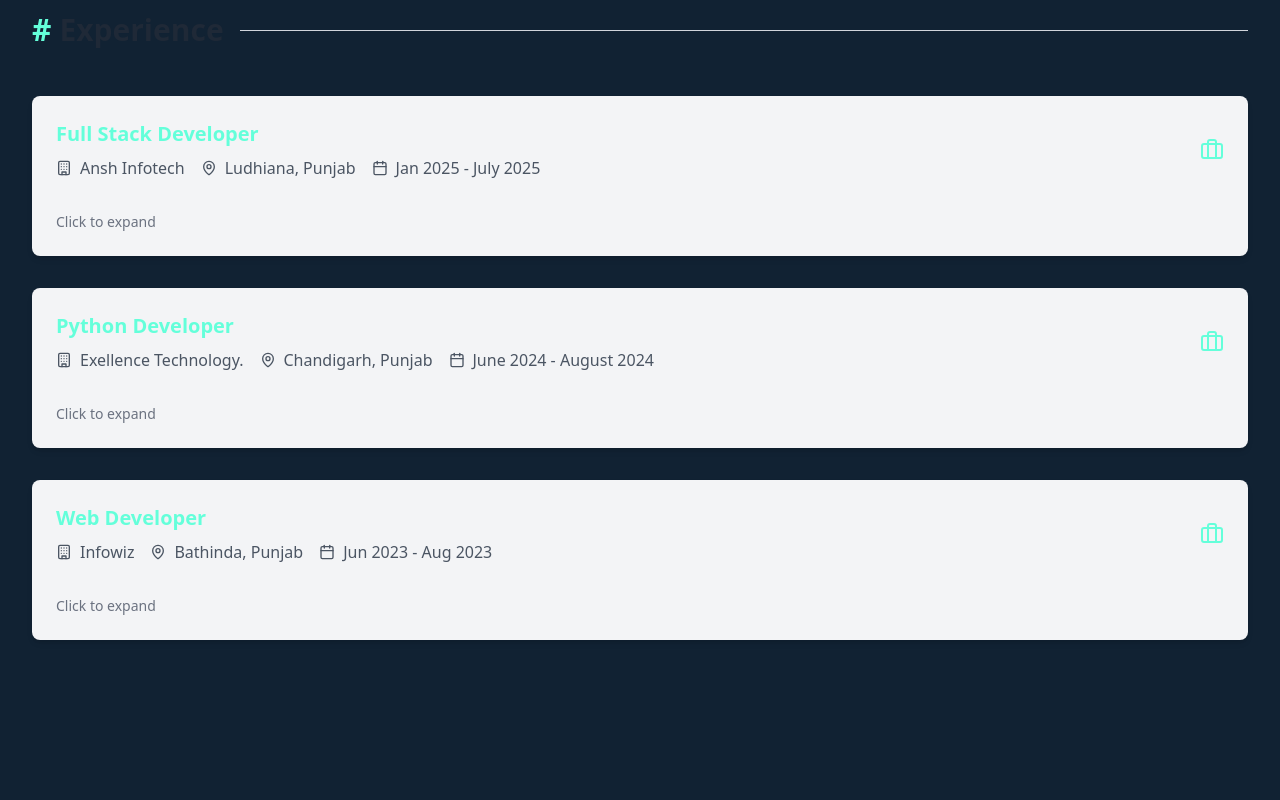
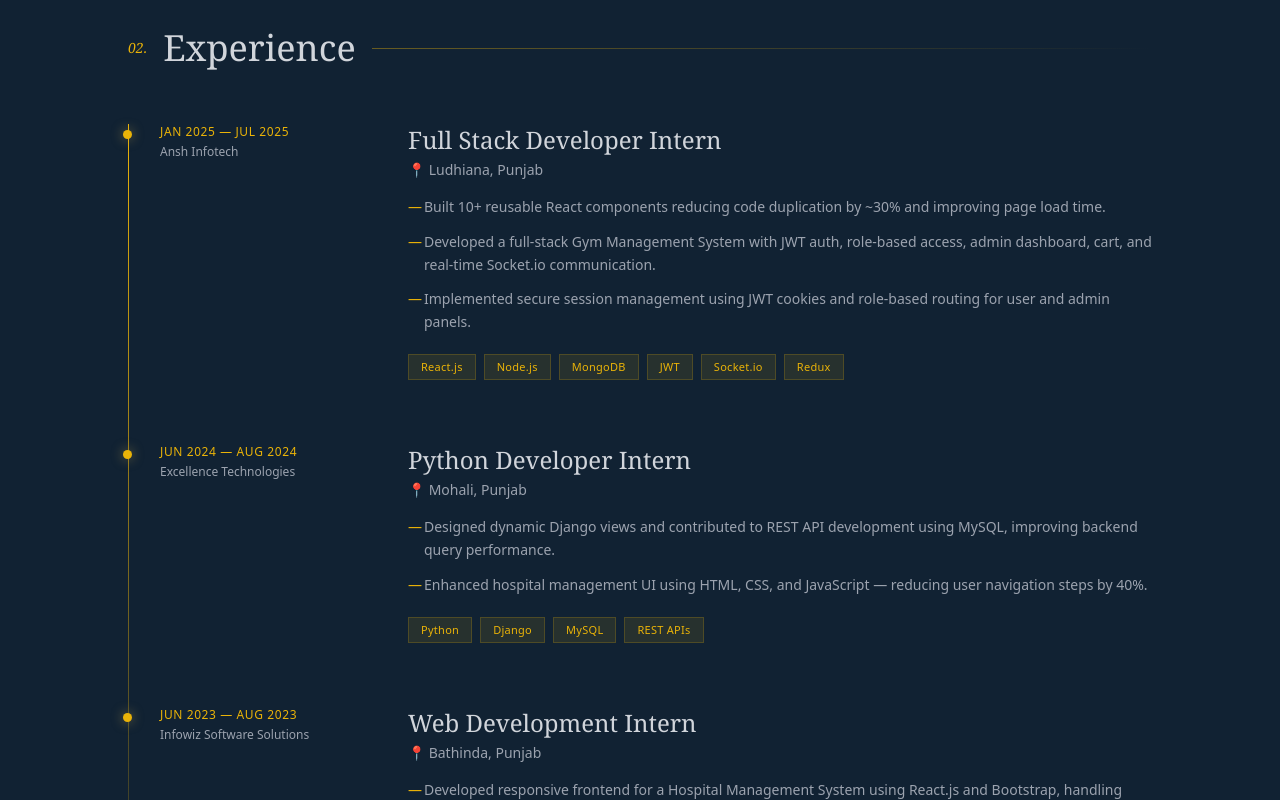
Before and after one commit to Narinder098/Ns-Portfolio, a React (Vite) app in the folder Frontend/: page / in a window 1280 px wide. Shown: the part 1640-2440 px from the top of the page. Built offline with nearby package versions, Linux system fonts and the light colour scheme.

Commit message:
Update Experience section with improved content

```diff
--- a/Frontend/src/Components/Experience.jsx
+++ b/Frontend/src/Components/Experience.jsx
@@ -1,127 +1,72 @@
-import React, { useState } from 'react';
-import { motion } from 'framer-motion';
-import { Briefcase, Calendar, MapPin, Building } from 'lucide-react';
+import React from "react";
+import { experiences } from "../data/experience";
 
-const experiences = [
-  {
-    id: 1,
-    role: 'Full Stack Developer',
-    company: 'Ansh Infotech',
-    location: 'Ludhiana, Punjab',
-    duration: 'Jan 2025 - July 2025',
-    description: [
-      'Led a team of 5 developers in building a cloud-based enterprise solution',
-      'Improved application performance by 40% through code optimization',
-      'Implemented CI/CD pipeline reducing deployment time by 60%',
-      'Architected microservices infrastructure handling 1M+ daily requests'
-    ],
-    tech: ['React', 'Redux', 'Node.js', 'Express', 'JWT', 'MongoDB',]
-  },
-  {
-    id: 2,
-    role: 'Python Developer',
-    company: 'Exellence Technology.',
-    location: 'Chandigarh, Punjab',
-    duration: 'June 2024 - August 2024',
-    description: [
-      'Developed and maintained 10+ client-facing web applications',
-      'Reduced server costs by 30% through infrastructure optimization',
-      'Implemented real-time analytics dashboard for 100K+ daily users',
-      'Led migration from monolith to microservices architecture'
-    ],
-    tech: ['Pyhton', 'Django', 'SQLlite3', 'MySQL',]
-  },
-  {
-    id: 3,
-    role: 'Web Developer',
-    company: 'Infowiz',
-    location: 'Bathinda, Punjab',
-    duration: 'Jun 2023 - Aug 2023',
-    description: [
-      'Built responsive web applications using modern JavaScript frameworks',
-      'Improved website load times by 50% through optimization techniques',
-      'Developed reusable component library used across 20+ projects',
-      'Mentored junior developers in frontend best practices'
-    ],
-    tech: ['Html', 'CSS', 'JavaScript', 'Node.js', 'MongoDb',]
-  }
-];
+export default function Experience() {
+  return (
+    <section
+      id="Experience"
+      className="relative z-10 max-w-6xl mx-auto px-6 md:px-16 py-24">
+      {/* HEADER */}
+      <div className="flex items-center gap-4 mb-14">
+        <span className="text-yellow-500 font-serif text-sm italic">02.</span>
+        <h2 className="font-serif text-3xl md:text-4xl">Experience</h2>
+        <div className="flex-1 h-[1px] bg-gradient-to-r from-yellow-500/40 to-transparent"></div>
+      </div>
 
-export const Experience = () => {
-  const [selectedId, setSelectedId] = useState(null);
+      {/* TIMELINE */}
+      <div className="relative">
+        <div className="absolute left-0 top-0 bottom-0 w-[1px] bg-gradient-to-b from-yellow-500 to-yellow-500/10"></div>
 
-  return (
-    <section id="Experience" className="py-20 px-4 sm:px-6 lg:px-8">
-      <div className="max-w-7xl mx-auto">
-        <h2 className="text-3xl font-bold mb-12 text-gray-800 dark:text-gray-200 flex items-center">
-          <span className="text-[#64ffda] mr-2">#</span> Experience
-          <div className="flex-1 ml-4 h-px bg-gray-300 dark:bg-gray-700"></div>
-        </h2>
+        <div className="space-y-16">
+          {experiences.map((exp, index) => (
+            <div
+              key={index}
+              className="relative grid md:grid-cols-[200px_1fr] gap-6 md:gap-12 pl-8">
+              {/* DOT */}
+              <div className="absolute left-[-5px] top-[6px] w-[9px] h-[9px] bg-yellow-500 rounded-full shadow-[0_0_12px_rgba(201,168,76,0.6)]"></div>
 
-        <div className="space-y-8">
-          {experiences.map((exp) => (
-            <motion.div
-              key={exp.id}
-              layoutId={exp.id.toString()}
-              onClick={() => setSelectedId(selectedId === exp.id ? null : exp.id)}
-              className={`bg-gray-100 dark:bg-[#112240] rounded-lg p-6 cursor-pointer
-                transform transition-all duration-300 hover:scale-[1.02]
-                ${selectedId === exp.id ? 'shadow-xl' : 'shadow-md'}`}
-            >
-              <div className="flex flex-col md:flex-row md:items-center md:justify-between mb-4">
-                <div>
-                  <h3 className="text-xl font-bold text-[#64ffda] mb-2">{exp.role}</h3>
-                  <div className="flex flex-wrap gap-4 text-gray-600 dark:text-gray-400">
-                    <div className="flex items-center">
-                      <Building size={16} className="mr-2" />
-                      <span>{exp.company}</span>
-                    </div>
-                    <div className="flex items-center">
-                      <MapPin size={16} className="mr-2" />
-                      <span>{exp.location}</span>
-                    </div>
-                    <div className="flex items-center">
-                      <Calendar size={16} className="mr-2" />
-                      <span>{exp.duration}</span>
-                    </div>
-                  </div>
+              {/* LEFT SIDE */}
+              <div>
+                <div className="text-xs uppercase tracking-wider text-yellow-500 font-medium">
+                  {exp.date}
                 </div>
-                <div className="mt-4 md:mt-0">
-                  <Briefcase size={24} className="text-[#64ffda]" />
-                </div>
+                <div className="text-xs text-gray-400 mt-1">{exp.company}</div>
               </div>
 
-              <motion.div
-                initial={selectedId === exp.id ? { height: 'auto' } : { height: 0 }}
-                animate={{ height: selectedId === exp.id ? 'auto' : 0 }}
-                transition={{ duration: 0.3 }}
-                className="overflow-hidden"
-              >
-                <ul className="list-disc list-inside space-y-2 mb-4 text-gray-600 dark:text-gray-400">
-                  {exp.description.map((item, index) => (
-                    <li key={index} className="pl-2">{item}</li>
+              {/* RIGHT SIDE */}
+              <div>
+                <h3 className="font-serif text-xl md:text-2xl mb-1">{exp.role}</h3>
+                <div className="text-sm text-gray-400 mb-4 flex items-center gap-1">
+                  {exp.location}
+                </div>
+
+                {/* BULLETS */}
+                <ul className="space-y-3">
+                  {exp.points.map((point, i) => (
+                    <li
+                      key={i}
+                      className="text-gray-400 text-sm leading-relaxed pl-4 relative">
+                      <span className="absolute left-0 text-yellow-500">—</span>
+                      {point}
+                    </li>
                   ))}
                 </ul>
 
-                <div className="flex flex-wrap gap-2">
-                  {exp.tech.map((tech) => (
+                {/* TAGS */}
+                <div className="flex flex-wrap gap-2 mt-5">
+                  {exp.tags.map((tag, i) => (
                     <span
-                      key={tech}
-                      className="px-3 py-1 text-sm bg-[#64ffda]/10 text-[#64ffda] rounded-full"
-                    >
-                      {tech}
+                      key={i}
+                      className="text-[11px] px-3 py-1 bg-yellow-500/10 text-yellow-500 border border-yellow-500/20 tracking-wide">
+                      {tag}
                     </span>
                   ))}
                 </div>
-              </motion.div>
-
-              <div className="mt-4 text-sm text-gray-500 dark:text-gray-400">
-                {selectedId === exp.id ? 'Click to collapse' : 'Click to expand'}
               </div>
-            </motion.div>
+            </div>
           ))}
         </div>
       </div>
     </section>
   );
-};
+}
--- a/Frontend/src/Components/UI/ScrollToTop.jsx
+++ /dev/null
@@ -1,16 +0,0 @@
-import React from 'react';
-import { ArrowUp } from 'lucide-react';
-
-export const ScrollToTop = ({ show, onClick }) => {
-  return (
-    <button
-      onClick={onClick}
-      className={`fixed bottom-8 right-8 bg-[#64ffda] text-white p-3 rounded-full shadow-lg transition-all duration-300 hover:bg-[#64ffda]/80 ${
-        show ? 'opacity-100 translate-y-0' : 'opacity-0 translate-y-10'
-      }`}
-      aria-label="Scroll to top"
-    >
-      <ArrowUp size={24} />
-    </button>
-  );
-};
--- a/Frontend/src/Pages/Display.jsx
+++ b/Frontend/src/Pages/Display.jsx
@@ -1,5 +1,5 @@
 import { Contact } from "lucide-react";
-import { Experience } from "../Components/Experience";
+import Experience from "../Components/Experience";
 import Hero from "../Components/Hero";
 import { Projects } from "../Components/Project";
 import { Skills } from "../Components/Skills";
--- /dev/null
+++ b/Frontend/src/data/experience.js
@@ -0,0 +1,36 @@
+export const experiences = [
+  {
+    date: "Jan 2025 — Jul 2025",
+    company: "Ansh Infotech",
+    role: "Full Stack Developer Intern",
+    location: "📍 Ludhiana, Punjab",
+    points: [
+      "Built 10+ reusable React components reducing code duplication by ~30% and improving page load time.",
+      "Developed a full-stack Gym Management System with JWT auth, role-based access, admin dashboard, cart, and real-time Socket.io communication.",
+      "Implemented secure session management using JWT cookies and role-based routing for user and admin panels.",
+    ],
+    tags: ["React.js", "Node.js", "MongoDB", "JWT", "Socket.io", "Redux"],
+  },
+  {
+    date: "Jun 2024 — Aug 2024",
+    company: "Excellence Technologies",
+    role: "Python Developer Intern",
+    location: "📍 Mohali, Punjab",
+    points: [
+      "Designed dynamic Django views and contributed to REST API development using MySQL, improving backend query performance.",
+      "Enhanced hospital management UI using HTML, CSS, and JavaScript — reducing user navigation steps by 40%.",
+    ],
+    tags: ["Python", "Django", "MySQL", "REST APIs"],
+  },
+  {
+    date: "Jun 2023 — Aug 2023",
+    company: "Infowiz Software Solutions",
+    role: "Web Development Intern",
+    location: "📍 Bathinda, Punjab",
+    points: [
+      "Developed responsive frontend for a Hospital Management System using React.js and Bootstrap, handling 100+ patient records.",
+      "Built doctor appointment and digital consultation modules with Express.js & MongoDB.",
+    ],
+    tags: ["React.js", "Bootstrap", "Express.js", "MongoDB"],
+  },
+];
```
